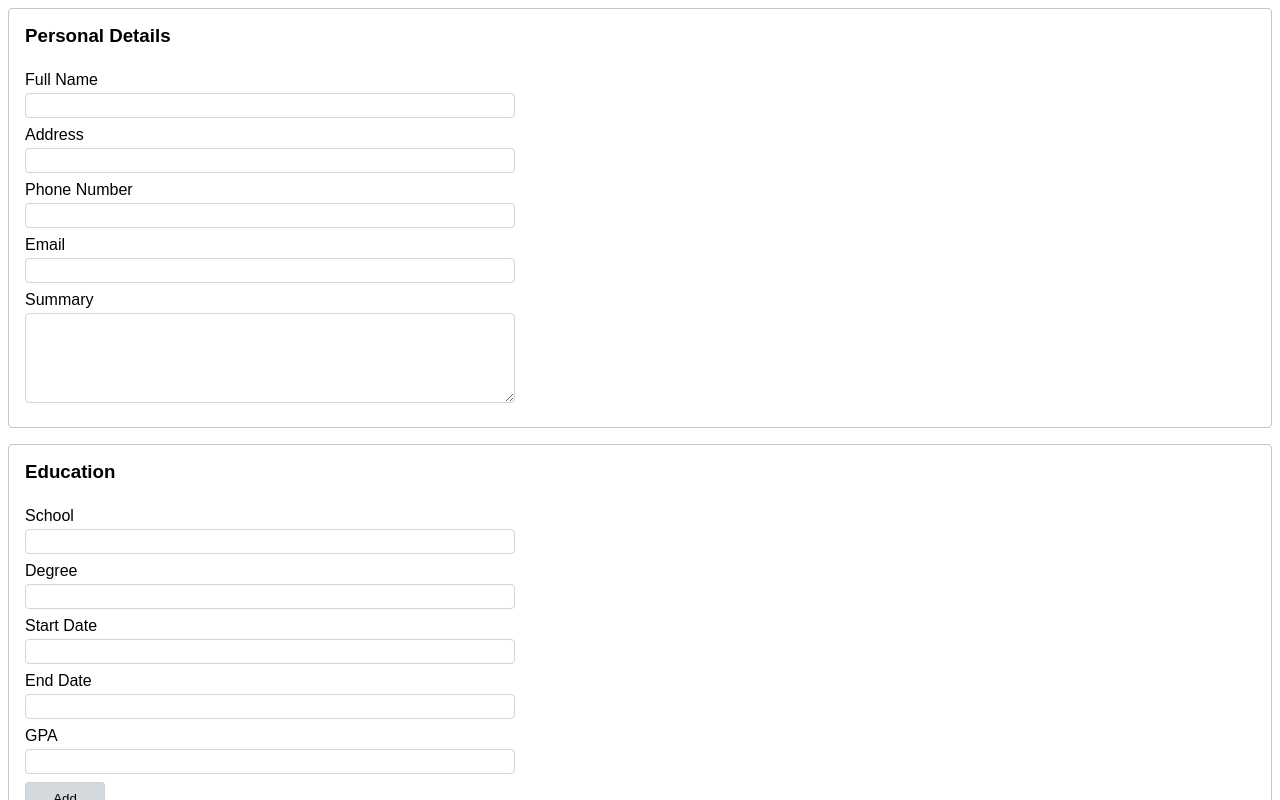
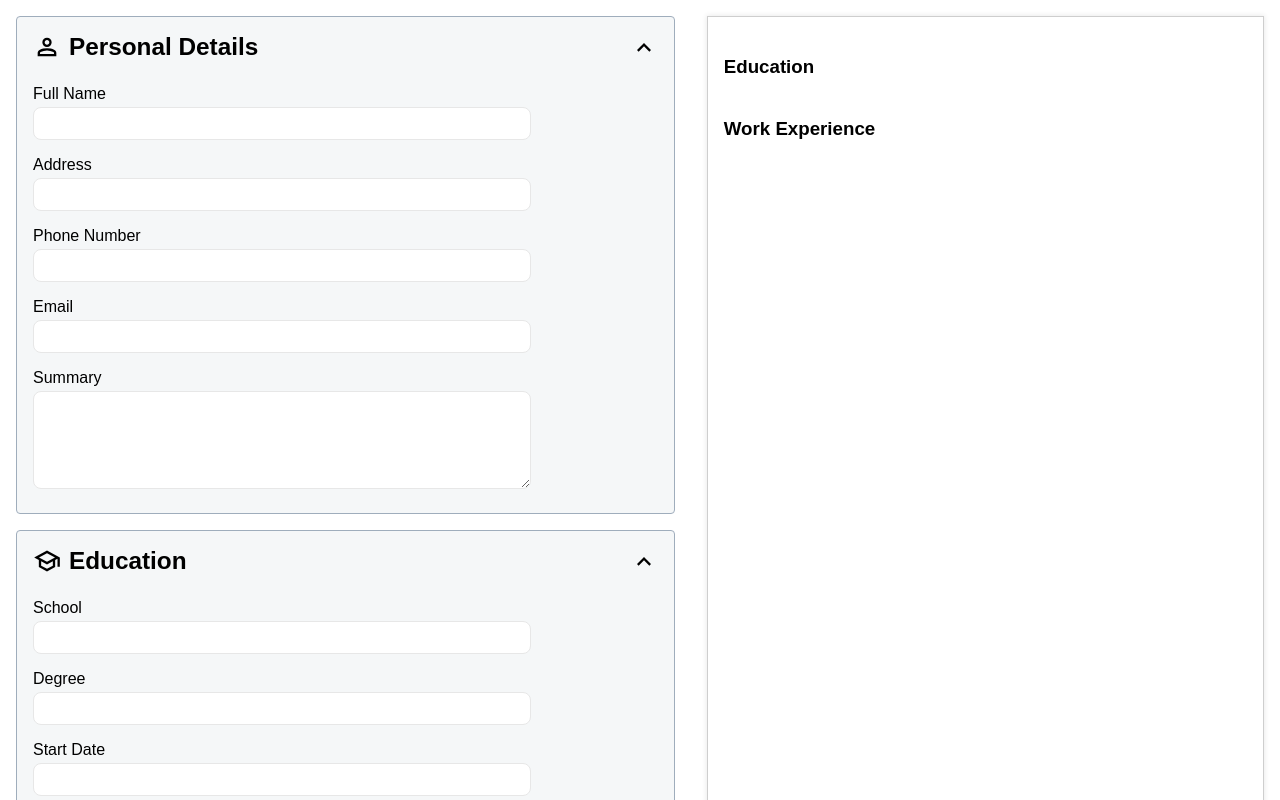
Before and after one commit to sdawidowich/Resume-Builder, a React (Vite) app: page / in a window 1280 px wide. Shown: the top 800 px of the page. Built offline with nearby package versions, Linux system fonts and the light colour scheme.

Commit message:
Add section icons, styling improvements.

```diff
--- a/src/App.css
+++ b/src/App.css
@@ -1,4 +1,12 @@
+body {
+    margin: 0;
+}
+
 main {
     display: flex;
     flex-wrap: wrap;
 }
+
+.collapsed {
+    display: none;
+}
--- a/src/App.jsx
+++ b/src/App.jsx
@@ -1,6 +1,7 @@
 import { useState } from 'react'
 import ResumeInput from './components/ResumeInput/ResumeInput.jsx';
 import ResumeOutput from './components/ResumeOutput/ResumeOutput.jsx';
+import "./App.css"
 
 function App() {
   const [personalDetails, setPersonalDetails] = useState({});
--- a/src/components/Button/Button.css
+++ b/src/components/Button/Button.css
@@ -1,6 +1,7 @@
 .button {
     padding: 0.5rem;
     min-width: 5rem;
+    max-width: 15rem;
 
     background-color: rgb(212, 217, 221);
     border: 1px solid rgb(208, 208, 209);
--- a/src/components/Input/Input.css
+++ b/src/components/Input/Input.css
@@ -5,10 +5,18 @@
 }
 
 .input > input, .input > textarea {
-    padding: 0.25rem;
-    border: 1px solid rgb(212, 212, 212);
-    border-radius: 0.25rem;
+    padding: 0.5rem;
+    border: 1px solid rgb(231, 231, 231);
+    border-radius: 0.5rem;
     max-width: 30rem;
+    outline-color: transparent;
+    transition: outline 0.1s, box-shadow 0.1s;
+}
+
+.input > input:focus, .input > textarea:focus {
+    border-color: transparent;
+    outline: 2px solid rgb(119, 119, 255);
+    box-shadow: 0 0 0.2rem 0.1rem rgba(0, 0, 0, 0.082);
 }
 
 .input > label {
--- a/src/components/ResumeInput/InputSection/InputFormTemplates/EducationInputForm.jsx
+++ b/src/components/ResumeInput/InputSection/InputFormTemplates/EducationInputForm.jsx
@@ -7,7 +7,7 @@ function EducationInputForm({itemDetails, on_change}) {
     }
 
     return (
-        <div className="education-item">
+        <div className="input-item">
             <Input id="school" label="School" dataKey="School" on_change={handleChange} />
             <Input id="degree" label="Degree" dataKey="Degree" on_change={handleChange} />
             <Input id="startDate" label="Start Date" dataKey="StartDate" on_change={handleChange} />
--- a/src/components/ResumeInput/InputSection/InputFormTemplates/WorkExpInputForm.jsx
+++ b/src/components/ResumeInput/InputSection/InputFormTemplates/WorkExpInputForm.jsx
@@ -8,7 +8,7 @@ function WorkExpInputForm({itemDetails, on_change}) {
     }
 
     return (
-        <div className="workexp-item">
+        <div className="input-item">
             <Input id="company" label="Company" dataKey="Company" on_change={handleChange} />
             <Input id="position" label="Position" dataKey="Position" on_change={handleChange} />
             <Input id="startDate" label="Start Date" dataKey="StartDate" on_change={handleChange} />
--- a/src/components/ResumeInput/InputSection/InputSection.css
+++ b/src/components/ResumeInput/InputSection/InputSection.css
@@ -1,17 +1,36 @@
 .input-section {
-    flex: 1;
-
     display: flex;
     flex-direction: column;
 
     margin: 0rem 0rem 1rem 0rem;
-    border: 1px solid rgb(197, 197, 197);
+    border: 1px solid rgb(159,173,188);
     border-radius: 0.25rem;
+    box-sizing: border-box;
+
+    background-color: rgb(245, 247, 248)
 }
 
 .input-section > .heading {
+    display: flex;
+    padding: 1rem;
+    font-size: 1.3rem;
+}
+
+.input-section > .heading > h3 {
     margin: 0rem;
-    padding: 1rem;
+    flex-grow: 1;
+}
+
+.input-section > .heading > .section-icon {
+    margin-right: 0.5rem;
+}
+
+.input-section > .heading > .chevron {
+    transition: transform 0.2s;
+}
+
+.input-section > .heading > .expanded-icon {
+    transform: rotateZ(180deg);
 }
 
 .input-section > .heading:hover {
@@ -19,5 +38,13 @@
 }
 
 .section-input {
+    display: flex;
+    flex-direction: column;
     padding: 0rem 1rem 1rem 1rem;
 }
+
+.input-item {
+    display: flex;
+    flex-direction: column;
+    padding-bottom: 1rem;
+}
--- a/src/components/ResumeInput/InputSection/InputSection.jsx
+++ b/src/components/ResumeInput/InputSection/InputSection.jsx
@@ -2,7 +2,7 @@ import { useState } from "react";
 import PropTypes from "prop-types";
 import './InputSection.css'
 
-function InputSection({ heading, children }) {
+function InputSection({ heading, icon, icon_alt, children }) {
   const [isCollapsed, setIsCollapsed] = useState(false);
 
   function on_heading_click() {
@@ -11,7 +11,11 @@ function InputSection({ heading, children }) {
 
   return (
     <div className="input-section">
-      <h3 className="heading" onClick={on_heading_click}>{heading}</h3>
+      <div className="heading" onClick={on_heading_click}>
+        <img className="section-icon" src={icon} alt={icon_alt} />
+        <h3 className="heading">{heading}</h3>
+        <img className={"chevron" + (isCollapsed ? "" : " expanded-icon")} src="./src/assets/expand.svg" alt="Chevron Icon" />
+      </div>
       <div className={"section-input" + (isCollapsed ? " collapsed" : "")}>
         {children}
       </div>
@@ -21,6 +25,8 @@ function InputSection({ heading, children }) {
 
 InputSection.propTypes = {
   heading: PropTypes.string,
+  icon: PropTypes.string,
+  icon_alt: PropTypes.string,
   children: PropTypes.element
 };
 
--- a/src/components/ResumeInput/ResumeInput.css
+++ b/src/components/ResumeInput/ResumeInput.css
@@ -1,8 +1,8 @@
 .resume-input {
-    flex: 1;
-
     display: flex;
     flex-direction: column;
+    flex: 1 1 auto;
 
     min-width: 20rem;
+    margin: 1rem;
 }
--- a/src/components/ResumeInput/ResumeInput.jsx
+++ b/src/components/ResumeInput/ResumeInput.jsx
@@ -9,13 +9,13 @@ import "./ResumeInput.css";
 function ResumeInput({personalDetails, setPersonalDetails, educationDetails, setEducationDetails, workExpDetails, setWorkExpDetails}) {
     return(
         <div className='resume-input'>
-            <InputSection heading="Personal Details" >
+            <InputSection heading="Personal Details" icon="./src/assets/person-icon.svg" icon_alt="Person Icon" >
                 <PersonalDetailsInputForm personalDetails={personalDetails} setPersonalDetails={setPersonalDetails} />
             </InputSection>
-            <InputSection heading="Education" >
+            <InputSection heading="Education" icon="./src/assets/school-icon.svg" icon_alt="School Icon" >
                 <SectionInputForms sectionDetails={educationDetails} setSectionDetails={setEducationDetails} SectionItem={EducationInputForm} />
             </InputSection>
-            <InputSection heading="Work Experience" >
+            <InputSection heading="Work Experience" icon="./src/assets/work-icon.svg" icon_alt="Work Icon" >
                 <SectionInputForms sectionDetails={workExpDetails} setSectionDetails={setWorkExpDetails} SectionItem={WorkExpInputForm} />
             </InputSection>
         </div>
--- a/src/components/ResumeOutput/ResumeOutput.css
+++ b/src/components/ResumeOutput/ResumeOutput.css
@@ -1,8 +1,10 @@
 .resume-output {
-    flex: 1;
-
     display: flex;
     flex-direction: column;
+    flex: 1 1 auto;
 
-    width: 100%;
+    border: 1px solid rgb(206, 206, 206);
+    box-shadow: 0rem 0rem 0.3rem 0.05rem rgba(0, 0, 0, 0.075);
+    padding: 0rem 1rem;
+    margin: 1rem;
 }
--- a/src/index.css
+++ b/src/index.css
@@ -1,7 +1,3 @@
 :root {
     font-family: Arial, Helvetica, sans-serif;
 }
-
-.collapsed {
-    display: none;
-}
```
